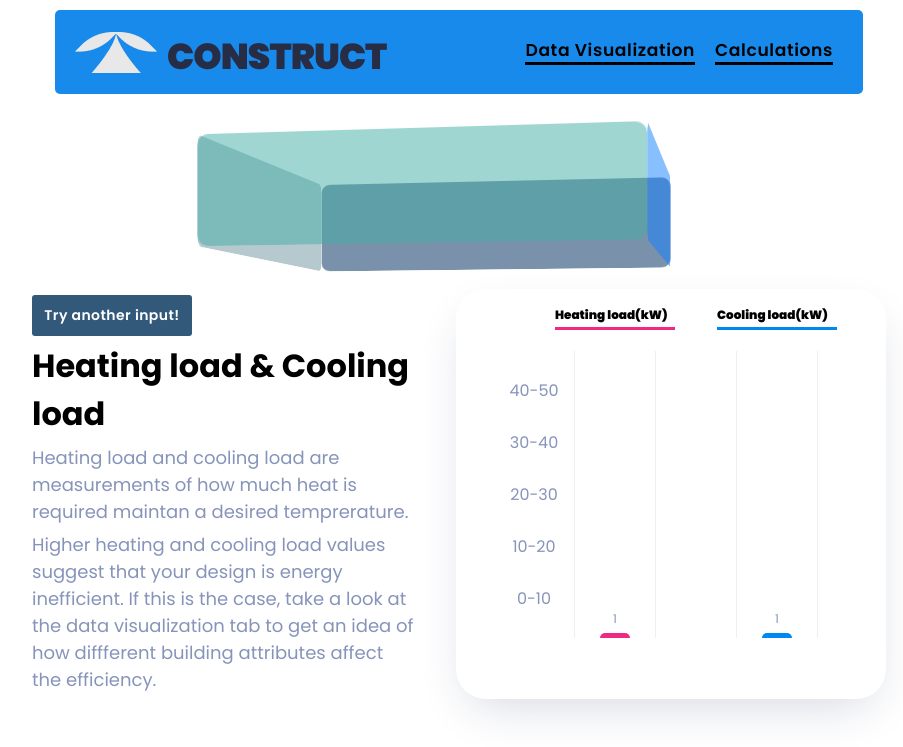
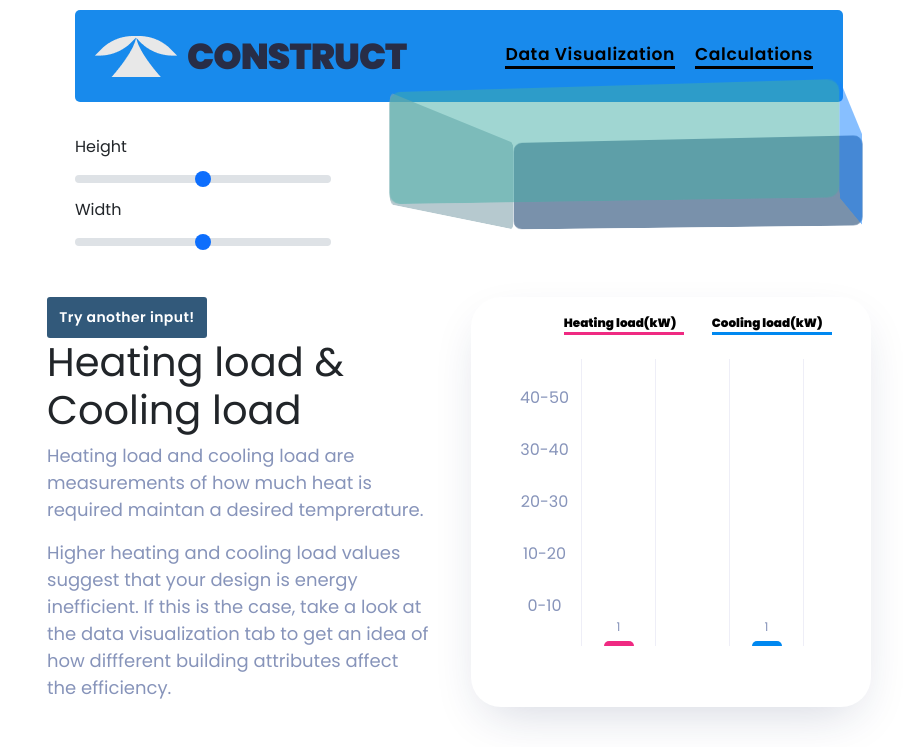
Before and after one commit to rishub-tamirisa/EnergyEfficiency, a Flask app: page /1/1 in a window 1280 px wide. Shown: the top 747 px of the page, without its empty margins (181-1084 px from the left). Before the commit the page ends 717 px from the top, so only its background shows below. Run offline with Flask 2, Linux system fonts and the light colour scheme; parts of the project's set-up code (start-up, migrations or seed data) failed here and were passed over.

Commit message:
finish range

```diff
--- a/static/styles/result.css
+++ b/static/styles/result.css
@@ -201,11 +201,18 @@
 
 /* 3d */
 
+.controllers{
+  width: 20vw;
+  position: absolute;
+  left: 20%;
+  top: 15%;
+}
+
 
 #wrapper {
             position: absolute;
-            left: 50%;
-            top: 40%;
+            left: 65%;
+            top: 35%;
             perspective: 1500px;
         }
 
--- a/templates/result.html
+++ b/templates/result.html
@@ -5,7 +5,14 @@
     <meta http-equiv="X-UA-Compatible" content="IE=edge">
     <meta name="viewport" content="width=device-width, initial-scale=1.0">
     <link rel="stylesheet" type="text/css" href="{{ url_for('static',filename='styles/result.css') }}">
-
+    <link href="https://cdn.jsdelivr.net/npm/bootstrap@5.0.2/dist/css/bootstrap.min.css" rel="stylesheet"
+        integrity="sha384-EVSTQN3/azprG1Anm3QDgpJLIm9Nao0Yz1ztcQTwFspd3yD65VohhpuuCOmLASjC" crossorigin="anonymous">
+        <script src="https://cdn.jsdelivr.net/npm/@popperjs/core@2.9.2/dist/umd/popper.min.js"
+            integrity="sha384-IQsoLXl5PILFhosVNubq5LC7Qb9DXgDA9i+tQ8Zj3iwWAwPtgFTxbJ8NT4GN1R8p"
+            crossorigin="anonymous"></script>
+        <script src="https://cdn.jsdelivr.net/npm/bootstrap@5.0.2/dist/js/bootstrap.min.js"
+            integrity="sha384-cVKIPhGWiC2Al4u+LWgxfKTRIcfu0JTxR+EQDz/bgldoEyl4H0zUF0QKbrJ0EcQF"
+            crossorigin="anonymous"></script>
     <link rel="stylesheet" href="../static/styles/result.css">
 
     <title>Show Case!</title>
@@ -28,6 +35,15 @@
         </div>
     </div>
 
+    <section class="animation">
+        <div class="controllers">
+            <label for="customRange3" class="form-label">Height</label>
+            <input id="cowbell1" type="range" class="form-range" min="1" max="400" step="1" id="customRange3">
+
+            <label for="customRange3" class="form-label">Width</label>
+            <input id="cowbell2" type="range" class="form-range" min="1" max="800" step="1" id="customRange3">
+        </div>
+
         <div id="wrapper">
             <div class="box-area">
                 <div id="box-front" class="box"></div>
@@ -38,7 +54,7 @@
                 <div id="box-bottom" class="box"></div>
             </div>
         </div>
-
+    </section>
     <main>
         <div class="text">
             <div class="handle-button">
@@ -78,7 +94,35 @@
 
             </div>
         </div>
+
     </main>
+
+    <script>
+        const boxs = document.querySelectorAll('.box')
+        const range1 = document.querySelector('#cowbell1')
+        const range2 = document.querySelector('#cowbell2')
+
+        range1.oninput = ( () => {
+            let value = range1.value;
+            boxs[0].style.height = `${value}px`;
+            boxs[1].style.height = `${value}px`;
+            boxs[2].style.height = `${value}px`;
+            boxs[3].style.height = `${value}px`;
+            boxs[4].style.height = `${value}px`;
+            boxs[5].style.height = `${value}px`;
+        })
+        range2.oninput = (() => {
+            let value = range2.value;
+            boxs[0].style.width = `${value}px`;
+            boxs[1].style.width = `${value}px`;
+            boxs[2].style.width = `${value}px`;
+            boxs[3].style.width = `${value}px`;
+            boxs[4].style.width = `${value}px`;
+            boxs[5].style.width = `${value}px`;
+            console.log(value)
+        })
+
+    </script>
 
     <script>
         const heat = document.querySelector('.number--red')
```
Lines whose indentation alone changed are shown as unchanged.
